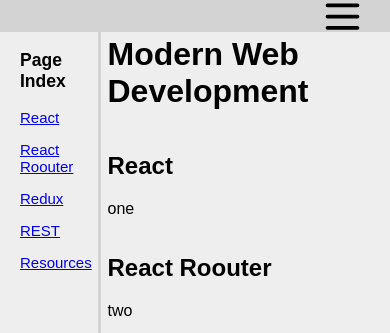
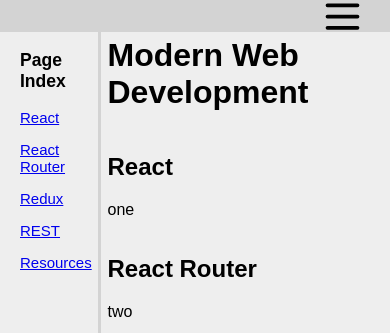
Before and after one commit to omesalles/final-portfolio, a React (Create React App) app: page /ModernWebDev in a window 390 px wide. Shown: the top 333 px of the page. Built offline with nearby package versions, Linux system fonts and the light colour scheme.

Commit message:
adding resources to acordio for mobile version adding ability to parse html in accordio

```diff
--- a/src/pages/components/Accordio/Accordio.js
+++ b/src/pages/components/Accordio/Accordio.js
@@ -22,13 +22,16 @@
           props.showOrNot ? "Accordio__show-panel" : "Accordio__hide-panel"
         }
       >
-        <div className="panel">{props.theText.text}</div>
+        <div
+          className="panel"
+          dangerouslySetInnerHTML={{ __html: props.theText.text }}
+        />
       </div>
     </>
   );
 }
 
-export function Accordio({menuItems}) {
+export function Accordio({ menuItems }) {
   let numberOfItems = Object.keys(menuItems).length;
   const [whichOpenedMenus, setWhichOpenedMenus] = useState(
     Array(numberOfItems).fill(false)
@@ -48,7 +51,7 @@
             <MenuItems
               key={i}
               theMenu={x}
-              theText = {menuItems[x]}
+              theText={menuItems[x]}
               onPressed={() => toogleDisplay(i)}
               showOrNot={whichOpenedMenus[i]}
             />
--- a/src/pages/components/ModernWebDev/ModernWebDev.js
+++ b/src/pages/components/ModernWebDev/ModernWebDev.js
@@ -2,7 +2,7 @@
 
 export function ModernWebDev() {
   let title = "Modern Web Development";
-  let panelLeft = ["React", "React Roouter", "Redux", "REST"];
+  let panelLeft = ["React", "React Router", "Redux", "REST"];
   let panelRight = ["immutable", "prebuild components", "3"];
   let panelMiddle = ["one", "two", "three", "four"];
   return (
--- a/src/pages/components/Panel/Panel.css
+++ b/src/pages/components/Panel/Panel.css
@@ -21,12 +21,14 @@
 .page-content {
   grid-area: main;
   text-align: left;
-  height: 1000px;
+  width: 75%;
+  overflow-wrap: break-word;
   position: fixed;
   left: 12.5%;
-  margin-left: 10px;
+  padding-left: 10px;
   font-size: 16px;
-  padding-top: 5px;
+  padding-top: 6px;
+  padding-right: 5px;
 }
 .paragraph-content {
   display: block;
@@ -101,7 +103,10 @@
     padding: 10px;
   }
   .page-content {
+    display: flex;
+    flex-direction: column;
     left: 0%;
+    width: 100%;
   }
 
   .aside-menu {
--- a/src/pages/components/Panel/Panel.js
+++ b/src/pages/components/Panel/Panel.js
@@ -1,6 +1,6 @@
 import { Accordio } from "../Accordio";
 import "./Panel.css";
-import { useState, useEffect } from "react";
+import { useState, useEffect, createContext } from "react";
 import { HashLink } from "react-router-hash-link";
 
 export function Panel(props) {
@@ -92,10 +92,14 @@
 
 function PanelMobile(props) {
   /*build and accordio object */
-  const accordioObject = props.panelLeft.reduce(
+  let accordioObject = props.panelLeft.reduce(
     (o, key, i) => ({ ...o, [key]: { text: props.panelMiddle[i] } }),
     {}
   );
+  let resourcesList = "<p>" + props.panelRight.join("</p><p>") + "</p>";
+  let Resources = { text: resourcesList };
+  console.log(Resources);
+  accordioObject = { ...accordioObject, Resources };
   console.log(accordioObject);
 
   return (
@@ -103,7 +107,6 @@
       <div className="page-content">
         <h1>{props.title}</h1>
         <Accordio menuItems={accordioObject} />
-        <Resources listOfResources={props.panelRight} />
         <br />
       </div>
     </>
```
